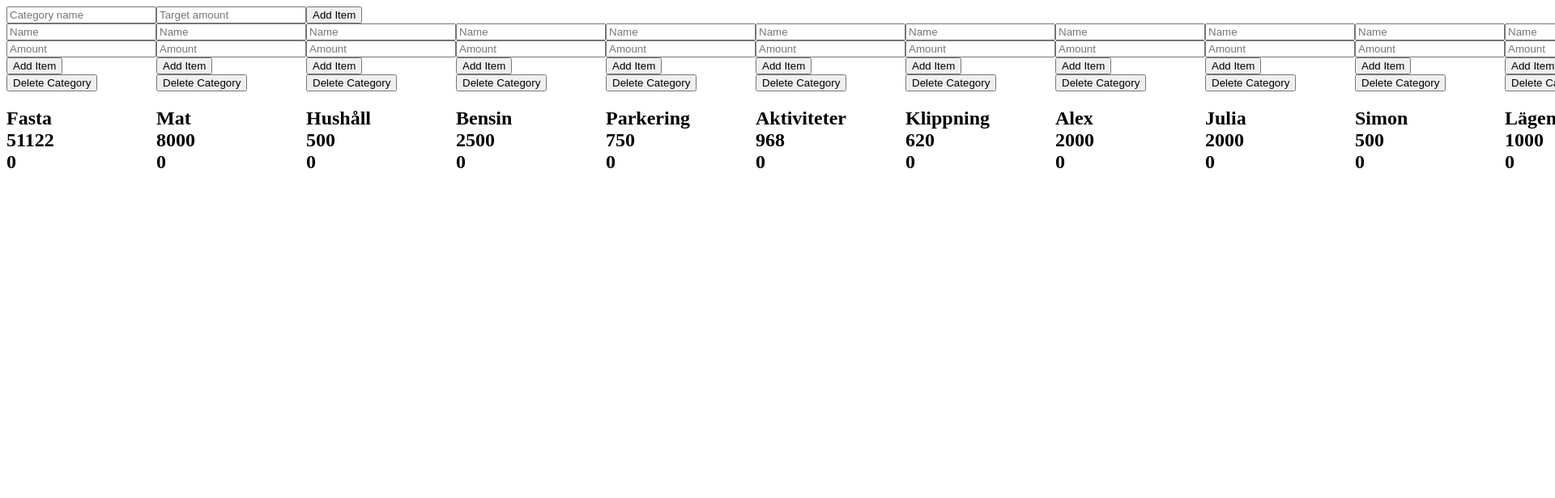
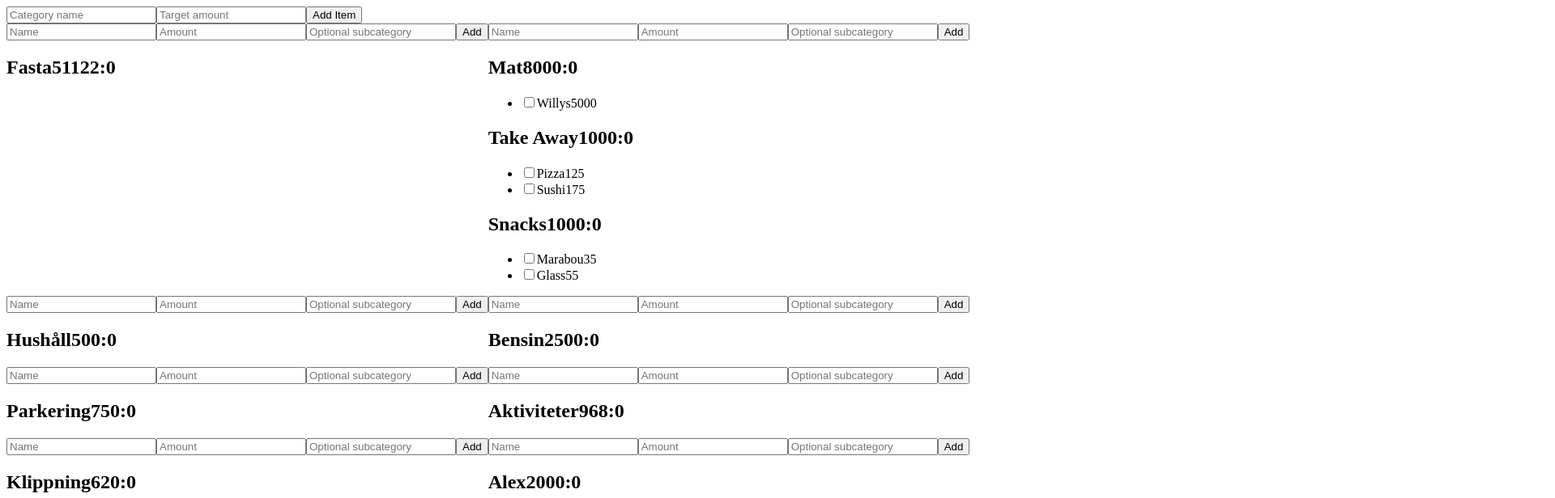
Before and after one commit to AlexanderKaG/budget-application, a Vue app: page / in a window 1280 px wide. Shown: the top 616 px of the page at 81% size, 1920 px wide, since content can reach past the window. Built offline with nearby package versions, Linux system fonts and the light colour scheme.

Commit message:
Rewrote category structure to contain a list of items, as well as a list of potential subcategories, of which each subcategory could contain its own list of items and subcategories and so forth. This enabled a tree hierarchy with easy recursive rendering.

```diff
--- a/src/App.vue
+++ b/src/App.vue
@@ -1,8 +1,8 @@
 <script setup>
 import { useCategories } from '@/composables/useCategories'
 import { useAddCategory } from '@/composables/useAddCategory'
-import BudgetCategory from '@/components/BudgetCategory.vue'
 import AddCategoryForm from './components/AddCategoryForm.vue'
+import CategoryNode from '@/components/CategoryNode.vue'
 const { categories } = useCategories()
 const { addCategory } = useAddCategory()
 </script>
@@ -11,12 +11,18 @@ const { addCategory } = useAddCategory()
   <AddCategoryForm @submit="addCategory" />
 
   <div class="categories-container">
-    <BudgetCategory v-for="category in categories" :key="category.id" :category="category" />
+    <CategoryNode
+      v-for="category in categories"
+      :key="category.id"
+      :category="category"
+      :isRoot="true"
+    />
   </div>
 </template>
 
 <style scoped>
 .categories-container {
   display: flex;
+  flex-wrap: wrap;
 }
 </style>
--- a/src/components/BudgetCategory.vue
+++ /dev/null
@@ -1,58 +0,0 @@
-<script setup>
-import { useMasterList } from '@/composables/useMasterList'
-import { useDeleteCategory } from '@/composables/useDeleteCategory'
-import { computed } from 'vue'
-import EntryForm from './EntryForm.vue'
-import { useAddItem } from '@/composables/useAddItem'
-
-const { masterList } = useMasterList()
-const { addItem } = useAddItem()
-const { deleteCategory } = useDeleteCategory()
-
-const props = defineProps({
-  category: Object,
-})
-
-function handleDelete() {
-  if (
-    confirm(`Are you sure you want to delete category "${props.category.name}" and all its items?`)
-  ) {
-    deleteCategory(props.category.name)
-  }
-}
-
-const categorizedItems = computed(() =>
-  masterList.value.filter((item) => item.category === props.category.name),
-)
-
-const spent = computed(() =>
-  categorizedItems.value
-    .filter((item) => item.purchased)
-    .reduce((total, item) => total + item.amount, 0),
-)
-</script>
-
-<template>
-  <div>
-    <EntryForm :category="category" @submit="addItem" />
-    <button @click="handleDelete">Delete Category</button>
-    <h2>
-      <div>
-        {{ category.name }}
-      </div>
-      <div>
-        {{ category.target }}
-      </div>
-      <div>
-        {{ spent }}
-      </div>
-    </h2>
-    <ul>
-      <li v-for="item in categorizedItems" :key="item.id">
-        <span>{{ item.name }}</span>
-        <span>{{ item.amount }}</span>
-        <input type="checkbox" v-model="item.purchased" />
-      </li>
-    </ul>
-  </div>
-</template>
--- /dev/null
+++ b/src/components/CategoryNode.vue
@@ -0,0 +1,53 @@
+<script setup>
+import { computed } from 'vue'
+import { useAddItem } from '@/composables/useAddItem'
+import CategoryNode from '@/components/CategoryNode.vue'
+import EntryForm from './EntryForm.vue'
+
+const { addItem } = useAddItem()
+
+const props = defineProps({ category: Object, isRoot: Boolean })
+
+const isSubcategory = computed(() => {
+  return props.isRoot !== true
+})
+
+const spent = computed(() => {
+  const thisLevel = (props.category.items || [])
+    .filter((item) => item.purchased)
+    .reduce((sum, item) => sum + item.amount, 0)
+
+  const children = (props.category.subcategories || []).map(
+    (sub) => sub.items?.filter((i) => i.purchased).reduce((s, i) => s + i.amount, 0) || 0,
+  )
+
+  return thisLevel + children.reduce((a, b) => a + b, 0)
+})
+</script>
+
+<template>
+  <div>
+    <EntryForm v-if="!isSubcategory" :category="category" @submit="addItem" />
+    <div>
+      <h2>
+        <span>
+          {{ category.name }}
+        </span>
+        <span>
+          {{ category.target }}
+        </span>
+        <span>:{{ spent }} </span>
+      </h2>
+    </div>
+
+    <ul>
+      <li v-for="item in category.items" :key="item.id">
+        <input type="checkbox" v-model="item.purchased" />
+        <span>{{ item.name }}</span>
+        <span>{{ item.amount }}</span>
+      </li>
+    </ul>
+
+    <CategoryNode v-for="sub in category.subcategories" :key="sub.id" :category="sub" />
+  </div>
+</template>
--- a/src/components/EntryForm.vue
+++ b/src/components/EntryForm.vue
@@ -10,21 +10,22 @@ const props = defineProps({
 const formItem = ref({
   name: '',
   amount: '',
+  subcategory: '',
 })
 
 function handleSubmit() {
-  const rawAmount = parseFloat(formItem.value.amount.toString().replace(',', '.'))
-  const parsedAmount = parseFloat(rawAmount)
+  const amount = parseFloat(formItem.value.amount.toString().replace(',', '.'))
 
   emit('submit', {
-    name: formItem.value.name.trim(),
-    amount: isNaN(parsedAmount) ? null : parsedAmount,
-    category: props.category.name,
+    name: formItem.value.name,
+    amount: isNaN(amount) ? null : amount,
+    subcategory: formItem.value.subcategory.trim(),
+    category: props.category, // this is the top-level category node
   })
 
-  // Reset form
   formItem.value.name = ''
-  formItem.value.amount = null
+  formItem.value.amount = ''
+  formItem.value.subcategory = ''
 }
 </script>
 
@@ -32,6 +33,7 @@ function handleSubmit() {
   <form @submit.prevent="handleSubmit">
     <input v-model="formItem.name" placeholder="Name" required />
     <input v-model="formItem.amount" type="text" placeholder="Amount" required />
-    <button type="submit">Add Item</button>
+    <input v-model="formItem.subcategory" placeholder="Optional subcategory" />
+    <button type="submit">Add</button>
   </form>
 </template>
--- a/src/composables/useAddCategory.js
+++ b/src/composables/useAddCategory.js
@@ -1,4 +1,3 @@
-// src/composables/useAddItem.js
 import { useCategories } from './useCategories'
 
 export function useAddCategory() {
@@ -16,6 +15,8 @@ export function useAddCategory() {
       id: crypto.randomUUID(),
       name: item.name,
       target: Number(item.target),
+      items: item.items,
+      subcategories: item.subcategories,
     })
   }
 
--- a/src/composables/useAddItem.js
+++ b/src/composables/useAddItem.js
@@ -1,34 +1,40 @@
-// src/composables/useAddItem.js
-import { useMasterList } from './useMasterList'
-import { useCategories } from './useCategories'
+export function useAddItem() {
+  function addItem({ category, name, amount, subcategory }) {
+    if (!category || !name || amount === null) return
 
-export function useAddItem() {
-  const { masterList } = useMasterList()
-  const { categories } = useCategories()
-
-  function addItem(item) {
-    if (!item.name || item.amount === null) return
-
-    const trimmedCategory = item.category?.trim()
-
-    if (trimmedCategory) {
-      const exists = categories.value.some((c) => c.name === trimmedCategory)
-      if (!exists) {
-        categories.value.push({
-          id: crypto.randomUUID(),
-          name: trimmedCategory,
-          target: 0,
-        })
-      }
+    const item = {
+      id: crypto.randomUUID(),
+      name,
+      amount: Number(amount),
+      purchased: false,
     }
 
-    masterList.value.push({
-      id: crypto.randomUUID(),
-      name: item.name,
-      amount: Number(item.amount),
-      category: trimmedCategory || undefined,
-      purchased: false,
-    })
+    if (!subcategory) {
+      // Add directly to top-level category
+      if (!category.items) category.items = []
+      category.items.push(item)
+    } else {
+      // Normalize
+      const subName = subcategory.trim()
+      if (!category.subcategories) category.subcategories = []
+
+      let sub = category.subcategories.find((s) => s.name === subName)
+
+      if (!sub) {
+        // Create subcategory
+        sub = {
+          id: crypto.randomUUID(),
+          name: subName,
+          target: 0,
+          items: [],
+          subcategories: [],
+        }
+        category.subcategories.push(sub)
+      }
+
+      if (!sub.items) sub.items = []
+      sub.items.push(item)
+    }
   }
 
   return {
--- a/src/composables/useCategories.js
+++ b/src/composables/useCategories.js
@@ -1,17 +1,69 @@
 import { useLocalStorage } from './useLocalStorage'
 
 const categories = useLocalStorage('categories', [
-  { id: crypto.randomUUID(), name: 'Fasta', target: 51122 },
-  { id: crypto.randomUUID(), name: 'Mat', target: 8000 },
-  { id: crypto.randomUUID(), name: 'Hushåll', target: 500 },
-  { id: crypto.randomUUID(), name: 'Bensin', target: 2500 },
-  { id: crypto.randomUUID(), name: 'Parkering', target: 750 },
-  { id: crypto.randomUUID(), name: 'Aktiviteter', target: 968 },
-  { id: crypto.randomUUID(), name: 'Klippning', target: 620 },
-  { id: crypto.randomUUID(), name: 'Alex', target: 2000 },
-  { id: crypto.randomUUID(), name: 'Julia', target: 2000 },
-  { id: crypto.randomUUID(), name: 'Simon', target: 500 },
-  { id: crypto.randomUUID(), name: 'Lägenheten', target: 1000 },
+  { id: crypto.randomUUID(), name: 'Fasta', target: 51122, items: [], subcategories: [] },
+  {
+    id: crypto.randomUUID(),
+    name: 'Mat',
+    target: 8000,
+    items: [
+      {
+        id: crypto.randomUUID(),
+        name: 'Willys',
+        amount: 5000,
+        purchased: false,
+      },
+    ],
+    subcategories: [
+      {
+        id: crypto.randomUUID(),
+        name: 'Take Away',
+        target: 1000,
+        items: [
+          {
+            id: crypto.randomUUID(),
+            name: 'Pizza',
+            amount: 125,
+            purchased: false,
+          },
+          {
+            id: crypto.randomUUID(),
+            name: 'Sushi',
+            amount: 175,
+            purchased: false,
+          },
+        ],
+      },
+      {
+        id: crypto.randomUUID(),
+        name: 'Snacks',
+        target: 1000,
+        items: [
+          {
+            id: crypto.randomUUID(),
+            name: 'Marabou',
+            amount: 35,
+            purchased: false,
+          },
+          {
+            id: crypto.randomUUID(),
+            name: 'Glass',
+            amount: 55,
+            purchased: false,
+          },
+        ],
+      },
+    ],
+  },
+  { id: crypto.randomUUID(), name: 'Hushåll', target: 500, items: [], subcategories: [] },
+  { id: crypto.randomUUID(), name: 'Bensin', target: 2500, items: [], subcategories: [] },
+  { id: crypto.randomUUID(), name: 'Parkering', target: 750, items: [], subcategories: [] },
+  { id: crypto.randomUUID(), name: 'Aktiviteter', target: 968, items: [], subcategories: [] },
+  { id: crypto.randomUUID(), name: 'Klippning', target: 620, items: [], subcategories: [] },
+  { id: crypto.randomUUID(), name: 'Alex', target: 2000, items: [], subcategories: [] },
+  { id: crypto.randomUUID(), name: 'Julia', target: 2000, items: [], subcategories: [] },
+  { id: crypto.randomUUID(), name: 'Simon', target: 500, items: [], subcategories: [] },
+  { id: crypto.randomUUID(), name: 'Lägenheten', target: 1000, items: [], subcategories: [] },
 ])
 
 export function useCategories() {
--- a/src/composables/useDeleteCategory.js
+++ /dev/null
@@ -1,22 +0,0 @@
-// src/composables/useDeleteCategory.js
-import { useCategories } from './useCategories'
-import { useMasterList } from './useMasterList'
-
-export function useDeleteCategory() {
-  const { categories } = useCategories()
-  const { masterList } = useMasterList()
-
-  function deleteCategory(categoryName) {
-    if (!categoryName) return
-
-    // Remove the category
-    categories.value = categories.value.filter((c) => c.name !== categoryName)
-
-    // Remove all items with that category from the master list
-    masterList.value = masterList.value.filter((item) => item.category !== categoryName)
-  }
-
-  return {
-    deleteCategory,
-  }
-}
```
